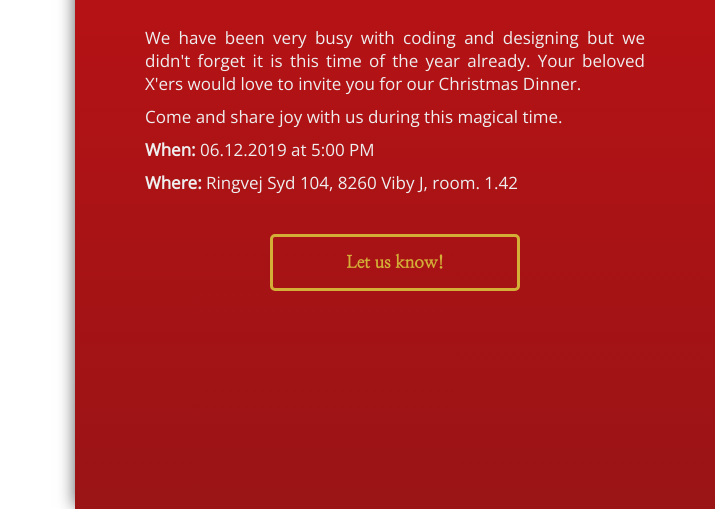
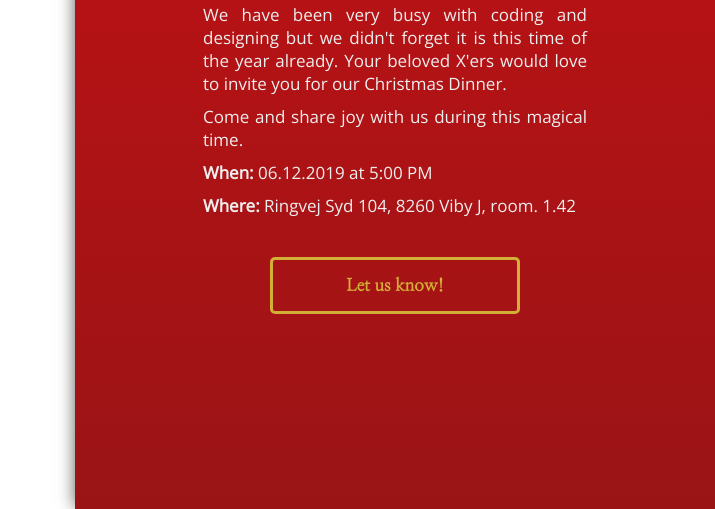
Before and after one commit to Wojo3214/Christmas-invitation, a plain HTML site: page index.html in a window 1280 px wide. Shown: the part 291-800 px from the top of the page, without its empty margins (565-1280 px from the left). Drawn offline with nearby package versions, Linux system fonts and the light colour scheme; a script that the page names is missing.

Commit message:
Add files via upload

```diff
--- a/style.css
+++ b/style.css
@@ -83,7 +83,7 @@ input[type="submit"]:hover{
 }
 
 .content{
-    width: 500px;
+    max-width: 60%;
     margin: 0 auto;
     text-align: justify;
 }
```
